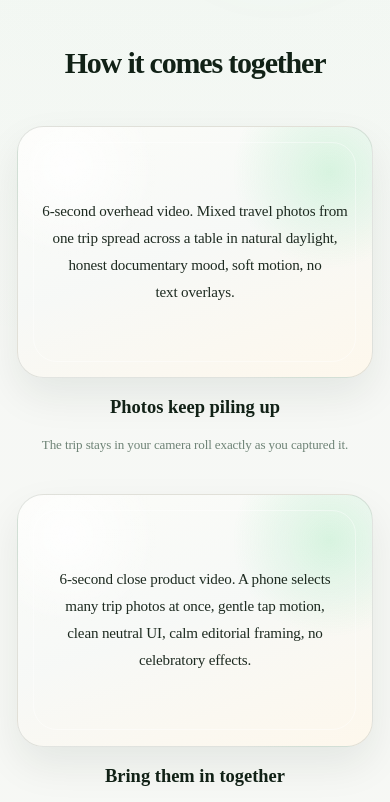
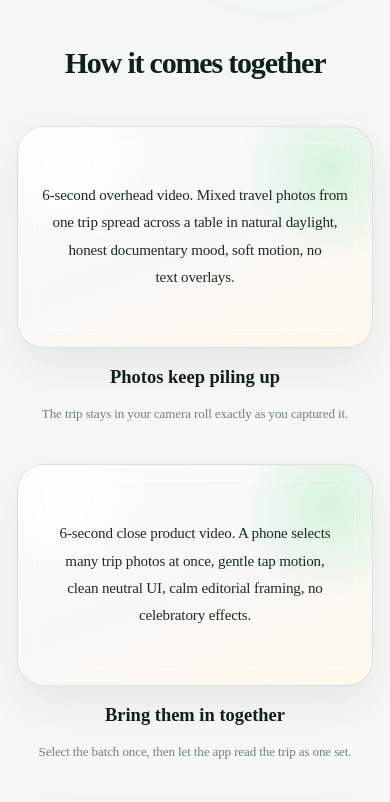
Before and after one commit to MomentBook/momentbook-web, a Next.js app: page /en in a window 390 px wide. Shown: the part 860-1662 px from the top of the page. Built offline with nearby package versions, Linux system fonts and the light colour scheme; no server answers.

Commit message:
fix(home): normalize marketing frame sizes

```diff
--- a/app/[lang]/(chrome)/page.module.scss
+++ b/app/[lang]/(chrome)/page.module.scss
@@ -486,6 +486,7 @@
   width: 100%;
   display: grid;
   gap: 0;
+  aspect-ratio: 16 / 10;
 }
 
 .marketingVisualSurface {
@@ -493,7 +494,8 @@
   overflow: hidden;
   display: grid;
   place-items: center;
-  min-height: 20rem;
+  min-height: 0;
+  height: 100%;
   padding: clamp(1.5rem, 4vw, 2.75rem);
   border-radius: 2.2rem;
   background:
@@ -1292,7 +1294,8 @@
   }
 
   .marketingVisualSurface {
-    min-height: 16.4rem;
+    min-height: 0;
+    height: 100%;
     border-radius: 1.7rem;
   }
 
```
